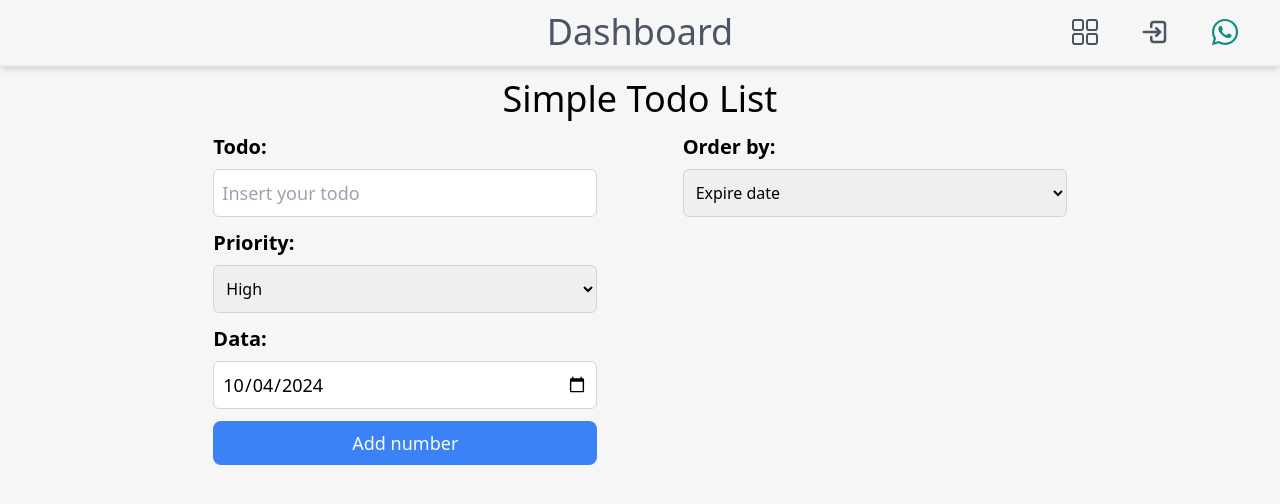
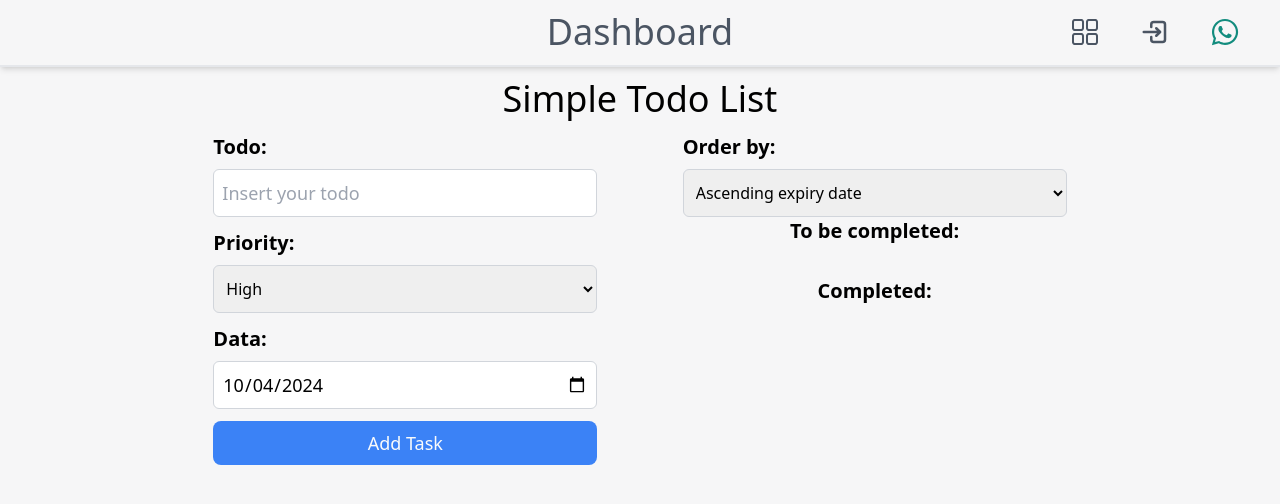
Before and after one commit to baumamit/todo-app, a React (Create React App) app: page / in a window 1280 px wide. Shown: the top 504 px of the page. Built offline with nearby package versions, Linux system fonts and the light colour scheme.

Commit message:
working without checkmarks

```diff
--- a/src/App.tsx
+++ b/src/App.tsx
@@ -1,15 +1,39 @@
+import { useState } from "react";
 import CreateTodoSection from "./components/sections/CreateTodoSection";
 import Header from "./components/sections/Header";
 import TodoList from "./components/sections/TodoList";
+import Todo from "./types/todo";
 
 function App() {
+  const [tasksArray, setTasksArray] = useState<Todo[]>([])
+  //const [taskStatus, setTaskStatus] = useState<boolean>(false);
+  //const [orderedTasks, setOnChangeOrder] = useState<Todo[]>([])
+  //console.log(tasksArray);
+
+  const handleTasksListChange = (statusOfTaskChanged: boolean, creationDateOfTaskChanged: Date) => {
+    const cloneArray = [...tasksArray];
+    console.log("onChangeTaskStatus activated!");
+    cloneArray.forEach(task => {
+      if (task.creationDate === creationDateOfTaskChanged) {
+        console.log("taskStatus: ", !task.done);
+        task.done = !statusOfTaskChanged;
+      }
+    });
+    setTasksArray(cloneArray)
+  }
+
   return (
     <div className="grid grid-rows-12 h-screen">
       <Header title="Dashboard" />
       <h1 className="text-4xl text-center mt-3">Simple Todo List</h1>
       <main className="row-span-10 flex justify-between items-start w-4/6 mx-auto relative">
-        <CreateTodoSection />
-        <TodoList todoArray={[]} />
+        <CreateTodoSection onClickAddTask={(newTask: Todo) => {
+          setTasksArray([...tasksArray, newTask]);
+        }} />
+        <TodoList tasksArray={tasksArray}
+          setTasksArray={setTasksArray}
+          onChangeTaskStatus={handleTasksListChange}
+        />
       </main>
     </div>
   );
--- a/src/components/custom/Badge.tsx
+++ b/src/components/custom/Badge.tsx
@@ -1,4 +1,4 @@
-import Priority from "../../types/priorityEnum";
+import {Priority} from "../../types/priorityEnum";
 
 interface BadgeProps {
   priority: Priority;
--- a/src/components/custom/Checkbox.tsx
+++ b/src/components/custom/Checkbox.tsx
@@ -1,10 +1,20 @@
+
 interface CheckboxProps {
   className?: string;
+  taskStatus: boolean;
+  onChangeCheck: (taskStatus: boolean) => void;
 }
 
 function Checkbox(props: CheckboxProps) {
-  const { className } = props;
-  return <input type="checkbox" className={"h-5 w-5 cursor-pointer " + className} />;
+  const { className, taskStatus, onChangeCheck } = props;
+  return <input type="checkbox"
+    className={"h-5 w-5 cursor-pointer " + className}
+    checked={taskStatus}
+    onChange={(event) => {
+      onChangeCheck(!taskStatus)
+      // console.log(event.target.checked);
+    }}
+  />;
 }
 
 export default Checkbox;
--- a/src/components/custom/Label.tsx
+++ b/src/components/custom/Label.tsx
@@ -5,7 +5,7 @@ interface LabelProps {
 
 function Label(props: LabelProps) {
   const { title, className } = props;
-  return <label className={"text-xl font-bold " + className}>{title}:</label>;
+  return <label className={"text-xl font-bold " + " " + className}>{title}:</label>;
 }
 
 export default Label;
--- a/src/components/custom/Select.tsx
+++ b/src/components/custom/Select.tsx
@@ -3,15 +3,23 @@ interface SelectProps {
   id: string;
   className?: string;
   options: string[];
+
+  selectedValue: string;
+  onChangeSelectedValue: React.Dispatch<React.SetStateAction<any>>;
 }
 
 function Select(props: SelectProps) {
-  const { name, id, className, options } = props;
+  const { name, id, className, options, selectedValue, onChangeSelectedValue } = props;
 
   return (
     <select
       name={name}
       id={id}
+      value={selectedValue}
+      onChange={(event) => {
+        const newSelectedTarget = event.target.value;
+        onChangeSelectedValue(newSelectedTarget);
+      }}
       className={"p-2 focus:outline-none focus:ring-0 focus:border-gray-300 border border-gray-300 rounded-md h-12 " + className}>
       {options.map((option, index) => {
         return (
--- a/src/components/custom/TodoItem.tsx
+++ b/src/components/custom/TodoItem.tsx
@@ -3,23 +3,37 @@ import { FaPencilAlt } from "react-icons/fa";
 import Todo from "../../types/todo";
 import Checkbox from "./Checkbox";
 import Badge from "./Badge";
+import { useState } from "react";
 
-const TodoItem = (props: Todo) => {
-  const { title, expireDate, priority } = props;
+interface taskProps {
+  task: Todo;
+  // Function to call when a task item is checked or unchecked
+  onChangeCheckbox: (taskStatus: boolean, creationDate: Date) => void;
+}
+
+const TodoItem = (props: taskProps) => {
+  const { task, onChangeCheckbox: onChangeTaskStatus } = props;
+
+  const [taskStatus, setTaskStatus] = useState<boolean>(false);
 
   return (
     <div className="relative shadow flex flex-row p-6 border-2 rounded-xl w-full">
-      <Checkbox />
+      <Checkbox
+        onChangeCheck={(taskStatus) => {
+          setTaskStatus(taskStatus);
+          onChangeTaskStatus(task.done, task.creationDate);
+        }}
+        taskStatus={taskStatus} />
       <div className="ml-3 grow flex flex-col items-start justify-start">
-        <h1 className="font-bold text-xl">{title}</h1>
-        <div className="text-gray-500">{expireDate.toLocaleDateString()}</div>
+        <h1 className="font-bold text-xl">{task.title}</h1>
+        <div className="text-gray-500">{task.expireDate.toLocaleDateString()}</div>
       </div>
       <div className="flex flex-row">
         <IoTrashBinOutline className="cursor-pointer" color="red" size={20} />
         <FaPencilAlt className="ml-2 cursor-pointer" color="gray" size={20} />
       </div>
 
-      <Badge priority={priority} />
+      <Badge priority={task.priority} />
     </div>
   );
 };
--- a/src/components/sections/CreateTodoSection.tsx
+++ b/src/components/sections/CreateTodoSection.tsx
@@ -2,33 +2,53 @@ import { useState } from "react";
 import Input from "../custom/Input";
 import Label from "../custom/Label";
 import Select from "../custom/Select";
-import Priority from "../../types/priorityEnum";
+import {Priority} from "../../types/priorityEnum";
 import DatePicker from "../custom/DatePicker";
 import Button from "../custom/Button";
+import Todo from "../../types/todo";
 
-const CreateTodoSection = () => {
-  const [value, setValue] = useState<string>("");
+interface CreateNewSectionProps {
+  onClickAddTask: (newTask: Todo) => void;
+}
+
+const CreateTodoSection = (props: CreateNewSectionProps) => {
+  const [title, setTitle] = useState<string>("");
   const [date, setDate] = useState<Date>(new Date());
-  const showValues = () => {
-    console.log(value);
-    console.log(date);
+  const [priority, setPriority] = useState<Priority>(Priority.HIGH);
+
+  const onClickAddTaskButton = () => {
+    const newTask: Todo = {
+      creationDate: new Date(),
+      done: false,
+      expireDate: date,
+      priority: priority,
+      title: title
+    }
+
+    props.onClickAddTask(newTask)
   };
 
   return (
     <div className="h-full flex flex-col gap-3 justify-start items-center">
       <div className="flex flex-col gap-2 items-start w-96 justify-between">
         <Label title="Todo" />
-        <Input placeholder="Insert your todo" className="w-full" value={value} setValue={setValue} />
+        <Input placeholder="Insert your todo" className="w-full" value={title} setValue={setTitle} />
       </div>
       <div className="flex flex-col gap-2 items-start w-96 justify-between">
         <Label title="Priority" />
-        <Select name="Priority" id="priority" className="w-full" options={[Priority.HIGH, Priority.MEDIUM, Priority.LOW]} />
+        <Select
+          selectedValue={priority}
+          onChangeSelectedValue={setPriority}
+          name="Priority" id="priority"
+          className="w-full"
+          options={[Priority.HIGH, Priority.MEDIUM, Priority.LOW]}
+        />
       </div>
       <div className="flex flex-col gap-2 items-start w-96 justify-between">
         <Label title="Data" />
         <DatePicker className="w-full" value={date} setValue={setDate} />
       </div>
-      <Button title="Add number" className="w-96" onClick={showValues} />
+      <Button title="Add Task" className="w-96" onClick={onClickAddTaskButton} />
     </div>
   );
 };
--- a/src/components/sections/TodoList.tsx
+++ b/src/components/sections/TodoList.tsx
@@ -1,26 +1,99 @@
+import { useState } from "react";
 import Todo from "../../types/todo";
+import { SortKeys } from "../../types/sortKeysEnum";
 import Select from "../custom/Select";
 import TodoItem from "../custom/TodoItem";
 import Label from "../custom/Label";
+import { valueOfPriority } from "../../types/priorityEnum";
 
 interface TodoListProps {
   className?: string;
-  todoArray: Todo[];
+  tasksArray: Todo[];
+  setTasksArray: React.Dispatch<React.SetStateAction<Todo[]>>;
+  // Function to call when a task item is checked or unchecked
+  onChangeTaskStatus: (taskStatus: boolean, creationDate: Date) => void;
 }
 
 const TodoList = (props: TodoListProps) => {
-  const { className, todoArray } = props;
+  const { className, tasksArray, setTasksArray, onChangeTaskStatus } = props;
+  const [sortKey, setSortKey] = useState<SortKeys>(SortKeys.EXPIRY_DATE_ASCENDING);
+
+  const sortedArray = (sortByKey: SortKeys): Todo[] => {
+
+    return [...tasksArray].sort(
+      (task1: Todo, task2: Todo): number => {
+        let taskA = 0;
+        let taskB = 0;
+
+        switch (sortByKey) {
+          case SortKeys.EXPIRY_DATE_ASCENDING: {
+            taskA = task1.expireDate.getTime();
+            taskB = task2.expireDate.getTime();
+            break;
+          }
+          case SortKeys.EXPIRY_DATE_DESCENDING: {
+            taskB = task1.expireDate.getTime();
+            taskA = task2.expireDate.getTime();
+            break;
+          }
+          case SortKeys.PRIORITY_DESCENDING: {
+            taskB = valueOfPriority(task1.priority);
+            taskA = valueOfPriority(task2.priority);
+            break;
+          }
+          case SortKeys.PRIORITY_ASCENDING: {
+            taskA = valueOfPriority(task1.priority);
+            taskB = valueOfPriority(task2.priority);
+            break;
+          }
+        }
+
+        return taskA - taskB
+      }
+    )
+  }
+
+  setTasksArray(tasksArray);
+
+  const sortOptions = [SortKeys.EXPIRY_DATE_ASCENDING, SortKeys.EXPIRY_DATE_DESCENDING, SortKeys.PRIORITY_DESCENDING, SortKeys.PRIORITY_ASCENDING];
 
   return (
     <div className={"h-full text-center w-96 " + className}>
       <div className="flex flex-col gap-2 items-start w-96 justify-between">
         <Label title="Order by" />
-        <Select name="order-select" id="order-select" className="w-full" options={["Expire date", "Priority"]} />
+
+        <Select
+          selectedValue={sortKey}
+          onChangeSelectedValue={setSortKey}
+          name="order-select"
+          id="order-select"
+          className="w-full"
+          options={sortOptions}
+        />
       </div>
+
+      <Label title="To be completed" />
       <div className="w-full mt-8 flex flex-col space-y-7">
-        {todoArray.map(todo => {
-          return <TodoItem key={todo.id} {...todo} />;
-        })}
+        {sortedArray(sortKey)
+          .filter((task) => { return task.done === false })
+          .map(task => {
+            return <TodoItem key={task.creationDate.toISOString()}
+              task={task}
+              onChangeCheckbox={onChangeTaskStatus}
+            />;
+          })}
+      </div>
+
+      <Label title="Completed" />
+      <div className="w-full mt-8 flex flex-col space-y-7">
+        {sortedArray(sortKey)
+          .filter((task) => { return task.done === true })
+          .map(task => {
+            return <TodoItem key={task.creationDate.toISOString()}
+              task={task}
+              onChangeCheckbox={onChangeTaskStatus}
+            />;
+          })}
       </div>
     </div>
   );
--- a/src/types/priorityEnum.ts
+++ b/src/types/priorityEnum.ts
@@ -1,7 +1,16 @@
-enum Priority {
+export enum Priority {
   HIGH = "High",
   MEDIUM = "Medium",
   LOW = "Low"
 }
 
-export default Priority;
+export function valueOfPriority(priority:Priority): number {
+  switch (priority) {
+    case Priority.HIGH:
+      return 3;
+    case Priority.MEDIUM:
+      return 2;
+    case Priority.LOW:
+      return 1;
+  }
+}
--- /dev/null
+++ b/src/types/sortKeysEnum.ts
@@ -0,0 +1,6 @@
+export enum SortKeys {
+  EXPIRY_DATE_ASCENDING = "Ascending expiry date",
+  EXPIRY_DATE_DESCENDING = "Descending expiry date",
+  PRIORITY_ASCENDING = "Ascending priority",
+  PRIORITY_DESCENDING = "Descending priority",
+}
--- a/src/types/todo.ts
+++ b/src/types/todo.ts
@@ -1,10 +1,9 @@
-import Priority from "./priorityEnum";
+import {Priority} from "./priorityEnum";
 
 /*
  * Represents a TODO in this application
  */
 interface Todo {
-  id: number;
   title: string;
   expireDate: Date;
   done: boolean;
```
